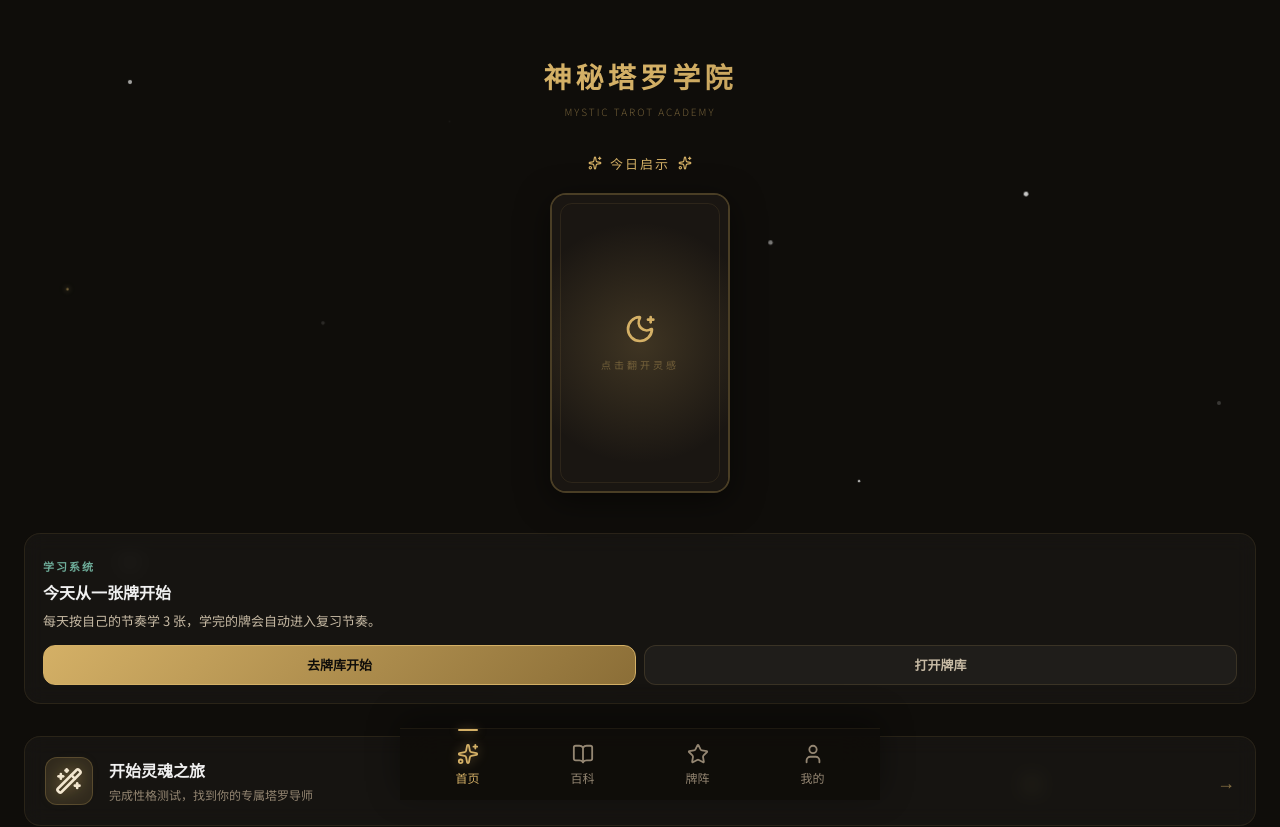
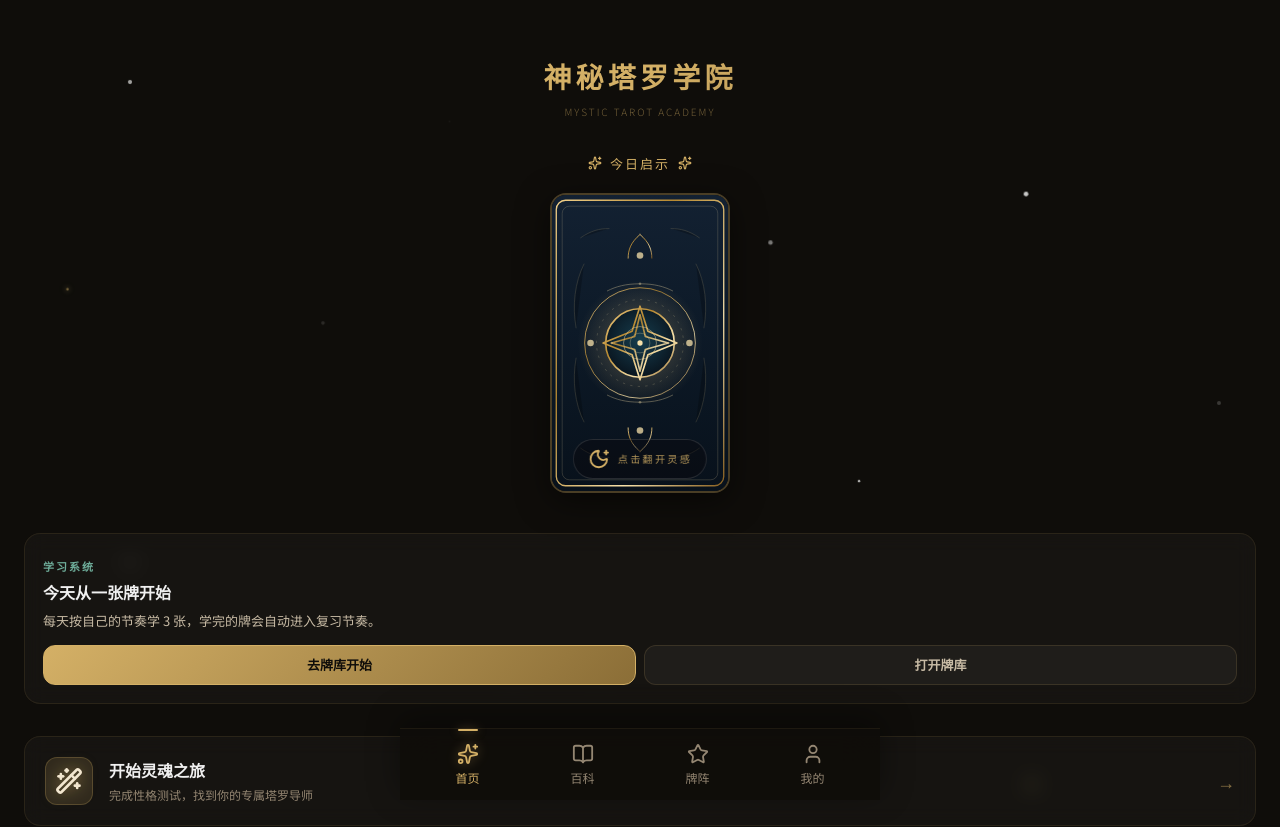
Before and after one commit to zz8011/tarotutor, a React (Vite) app: page /spread in a window 1280 px wide. Shown: the top 827 px of the page. Built offline with nearby package versions, Linux system fonts and the light colour scheme; no server answers.

Commit message:
Add deck-specific tarot card backs

```diff
--- a/public/oss-assets-v2.json
+++ b/public/oss-assets-v2.json
@@ -2,6 +2,10 @@
   "generatedAt": "2026-05-08T22:48:25.435279+00:00",
   "expiresIn": 604800,
   "cardBack": "https://scripter.oss-cn-shanghai.aliyuncs.com/taro%2Fcards%2Fchinese-ink%2Fcard-back.jpg?OSSAccessKeyId=LTAI5tGqkNF6Q78rYWu7fuH2&Expires=1778885364&Signature=oepDGAIyCaZ5Syduzu6uVySkgLk%3D",
+  "cardBacks": {
+    "eastern": "./assets/card-backs/eastern.svg",
+    "chinese-ink": "./assets/card-backs/chinese-ink.svg"
+  },
   "cards": {
     "chinese-ink/00-the-fool": "https://scripter.oss-cn-shanghai.aliyuncs.com/taro%2Fcards%2Fchinese-ink%2F00-the-fool.jpg?OSSAccessKeyId=LTAI5tGqkNF6Q78rYWu7fuH2&Expires=1778885305&Signature=Q0zt4MoftZaG4qDkMQxpw3r1SK0%3D",
     "chinese-ink/01-the-magician": "https://scripter.oss-cn-shanghai.aliyuncs.com/taro%2Fcards%2Fchinese-ink%2F01-the-magician.jpg?OSSAccessKeyId=LTAI5tGqkNF6Q78rYWu7fuH2&Expires=1778885305&Signature=SNxbpPH3vl3MVeyXxWdLUccjA9k%3D",
--- a/src/data/assetManifest.ts
+++ b/src/data/assetManifest.ts
@@ -1,11 +1,18 @@
+type AssetDeck = 'eastern' | 'chinese-ink';
+
 type AssetManifest = {
   cardBack?: string;
+  cardBacks?: Partial<Record<AssetDeck, string>>;
   cards?: Record<string, string>;
   mentors?: Record<string, string>;
 };
 
 let manifest: AssetManifest | null = null;
 const localFallbackImage = new URL('../assets/hero.png', import.meta.url).href;
+const localCardBackAssets: Record<AssetDeck, string> = {
+  eastern: getPublicAssetPath('assets/card-backs/eastern.svg'),
+  'chinese-ink': getPublicAssetPath('assets/card-backs/chinese-ink.svg'),
+};
 
 export async function loadAssetManifest() {
   try {
@@ -22,6 +29,16 @@ function fallbackCardPath() {
   return localFallbackImage;
 }
 
+function getPublicAssetPath(path: string) {
+  if (typeof window === 'undefined') return `/${path.replace(/^\/+/, '')}`;
+
+  const pathname = window.location.pathname || '/';
+  const basePath = pathname.endsWith('/') ? pathname : `${pathname.slice(0, pathname.lastIndexOf('/') + 1)}`;
+  const normalizedPath = path.replace(/^\/+/, '');
+
+  return `${basePath}${normalizedPath}`.replace(/\/{2,}/g, '/');
+}
+
 export function resolveCardAsset(deck: 'eastern' | 'chinese-ink', base: string) {
   return manifest?.cards?.[`${deck}/${base}`] || fallbackCardPath();
 }
@@ -30,6 +47,6 @@ export function resolveMentorAsset(mentorId: string) {
   return manifest?.mentors?.[mentorId] || localFallbackImage;
 }
 
-export function resolveCardBackAsset() {
-  return manifest?.cardBack || localFallbackImage;
+export function resolveCardBackAsset(deck: AssetDeck = 'eastern') {
+  return manifest?.cardBacks?.[deck] || (deck === 'chinese-ink' ? manifest?.cardBack : undefined) || localCardBackAssets[deck];
 }
--- a/src/pages/HomePage.scss
+++ b/src/pages/HomePage.scss
@@ -111,46 +111,48 @@
         border-color: var(--border-active);
       }
 
-      .card-back-design {
+      .card-back-art {
         width: 100%;
         height: 100%;
+        position: relative;
+        overflow: hidden;
         background: var(--bg-elevated);
-        display: flex;
-        align-items: center;
-        justify-content: center;
-        position: relative;
 
-        &::before {
-          content: '';
-          position: absolute;
-          inset: 0;
-          opacity: 0.2;
-          background: radial-gradient(circle at center, var(--color-primary) 0%, transparent 70%);
+        .daily-card-back-image {
+          width: 100%;
+          height: 100%;
+          display: block;
+          object-fit: cover;
+          object-position: center;
         }
 
-        .card-inner-border {
-          position: relative;
+        .card-back-caption {
           z-index: 1;
-          width: calc(100% - 16px);
-          height: calc(100% - 16px);
-          border: 1px solid var(--border-subtle);
-          border-radius: 12px;
-          display: flex;
-          flex-direction: column;
+          position: absolute;
+          left: 50%;
+          bottom: 12px;
+          transform: translateX(-50%);
+          display: inline-flex;
           align-items: center;
-          justify-content: center;
-          gap: 12px;
+          gap: 8px;
+          padding: 8px 14px;
+          border-radius: 999px;
+          background: rgba(10, 9, 14, 0.42);
+          backdrop-filter: blur(8px);
+          border: 1px solid rgba(255, 255, 255, 0.12);
+          pointer-events: none;
 
           .card-icon {
-            color: var(--color-primary);
+            color: var(--text-gold);
           }
 
           .card-hint {
             font-size: 10px;
-            color: var(--color-primary);
-            opacity: 0.4;
-            letter-spacing: 0.3em;
+            color: var(--text-gold);
+            opacity: 0.86;
+            letter-spacing: 0.24em;
             text-transform: uppercase;
+            white-space: nowrap;
           }
         }
       }
--- a/src/pages/HomePage.tsx
+++ b/src/pages/HomePage.tsx
@@ -4,6 +4,7 @@ import { Sparkles, BookOpen, Star, Compass, User, MoonStar, WandSparkles } from
 import BottomNav from '../components/BottomNav';
 import { useAppStore } from '../store/useAppStore';
 import { tarotCards, getCardById, getCardImagePath } from '../data/tarotCards';
+import { resolveCardBackAsset } from '../data/assetManifest';
 import { useMagicParticles } from '../hooks/useMagicParticles';
 import { useFireflies } from '../hooks/useFireflies';
 import { useDailyInsight } from '../hooks/useDailyInsight';
@@ -114,9 +115,10 @@ export default function HomePage() {
           <div className={`card-container ${isFlipped ? 'card-flipped' : ''}`} onClick={handleDrawDaily}>
             <div className="card-inner">
               <div className="card-front daily-card">
-                <div className="card-back-design">
-                  <div className="card-inner-border">
-                    <MoonStar size={32} className="card-icon" />
+                <div className="card-back-art">
+                  <img src={resolveCardBackAsset(cardDeck)} alt="塔罗牌背" className="daily-card-back-image" />
+                  <div className="card-back-caption">
+                    <MoonStar size={22} className="card-icon" />
                     <span className="card-hint">点击翻开灵感</span>
                   </div>
                 </div>
--- a/src/pages/SpreadPage.tsx
+++ b/src/pages/SpreadPage.tsx
@@ -193,7 +193,7 @@ export default function SpreadPage() {
                         alt={cardData.chineseName}
                         className={`dealt-card-image ${drawnCard.orientation === 'reversed' ? 'reversed' : ''}`}
                         key={`${cardData.id}-${cardDeck}`}
-                        onError={(e) => { (e.target as HTMLImageElement).src = resolveCardBackAsset(); }}
+                        onError={(e) => { (e.target as HTMLImageElement).src = resolveCardBackAsset(cardDeck); }}
                       />
                       <span className="dealt-name">{cardData.chineseName}</span>
                       {drawnCard.orientation === 'reversed' && <span className="reversed-badge">逆位</span>}
```
Also changed, not shown: public/assets/card-backs/chinese-ink.svg (added), public/assets/card-backs/eastern.svg (added).
